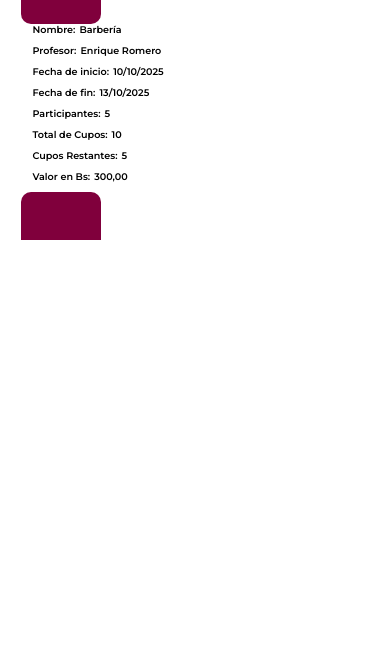
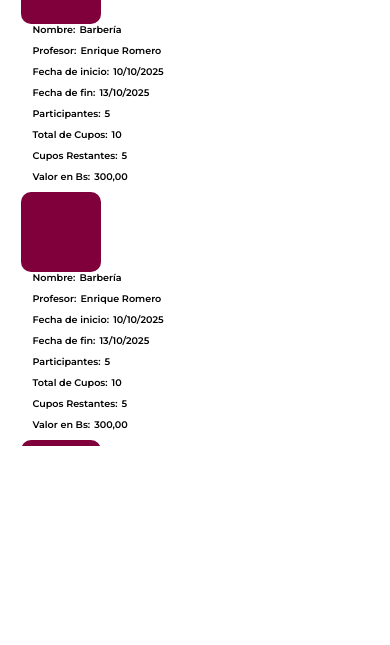
Before and after one commit to Emcahell/imaf-project, a PHP site: page /pages/user/cursos.html in a window 390 px wide. Shown: the part 1285-1930 px from the top of the page. Run offline with PHP 8.4, Linux system fonts and the light colour scheme.

Commit message:
cursos arreglado creo

```diff
--- a/styles/cursos.css
+++ b/styles/cursos.css
@@ -137,7 +137,7 @@ nav {
   gap: 20px;
   width: 100%;
   background: none;
-  max-height: 50vh;
+  height: 58vh;
   overflow-y: auto;
   overflow-x: hidden; /* Evita scroll horizontal */
   padding: 0 10px;
@@ -240,8 +240,8 @@ nav {
   }
   .cards-area {
     grid-template-columns: 1fr;
-    max-width: 100vw;
-    max-height: 55vh; /* Ajusta según lo que prefieras en mobile */
+    /* max-width: 100vw;
+    max-height: 55vh; Ajusta según lo que prefieras en mobile */
     overflow-y: auto;
     overflow-x: hidden;
     padding: 0 2px;
@@ -309,7 +309,7 @@ nav {
   .cards-area {
     padding: 0 1px;
     gap: 10px;
-    max-height: 50vh;
+    /* max-height: 50vh; */
   }
   .card-style {
     padding: 10px 4px;
@@ -395,9 +395,9 @@ nav {
 }
 
 @media (max-width: 480px) {
-  .cards-area {
+  /* .cards-area {
     max-height: 50vh;
-  }
+  } */
   .edit-modal {
     top: 30px;
     right: 10px;
@@ -406,9 +406,9 @@ nav {
 }
 
 @media (max-width: 380px) {
-  .cards-area {
+  /* .cards-area {
     max-height: 40vh;
-  }
+  } */
   nav ul {
     gap: 0;
   }
```
